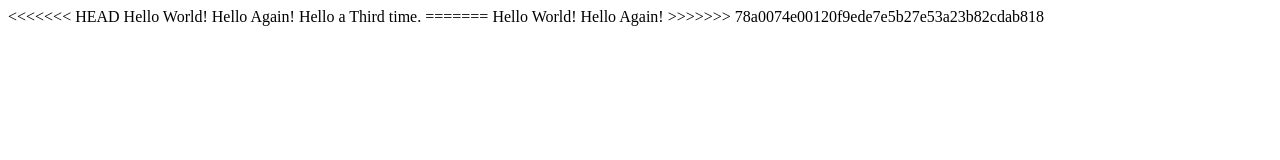
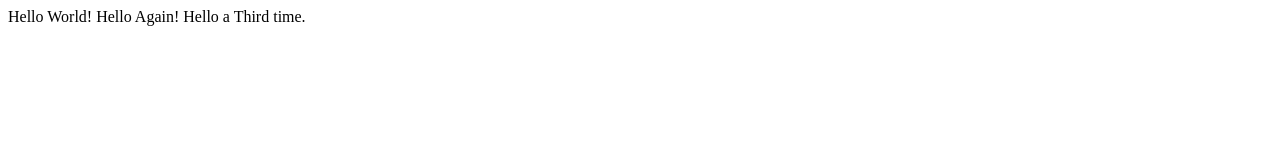
Before and after one commit to cursorcanis/lecture0, a plain HTML site: page lecture0/hello.html in a window 1280 px wide. Drawn offline with Linux system fonts and the light colour scheme.

Commit message:
Update hello.html

```diff
--- a/lecture0/hello.html
+++ b/lecture0/hello.html
@@ -6,11 +6,9 @@
         </title>
     </head>
 <body>
-<<<<<<< HEAD
+
     Hello World! Hello Again! Hello a Third time.
-=======
-    Hello World! Hello Again!
->>>>>>> 78a0074e00120f9ede7e5b27e53a23b82cdab818
+
 </body>
 
 </html>
```
